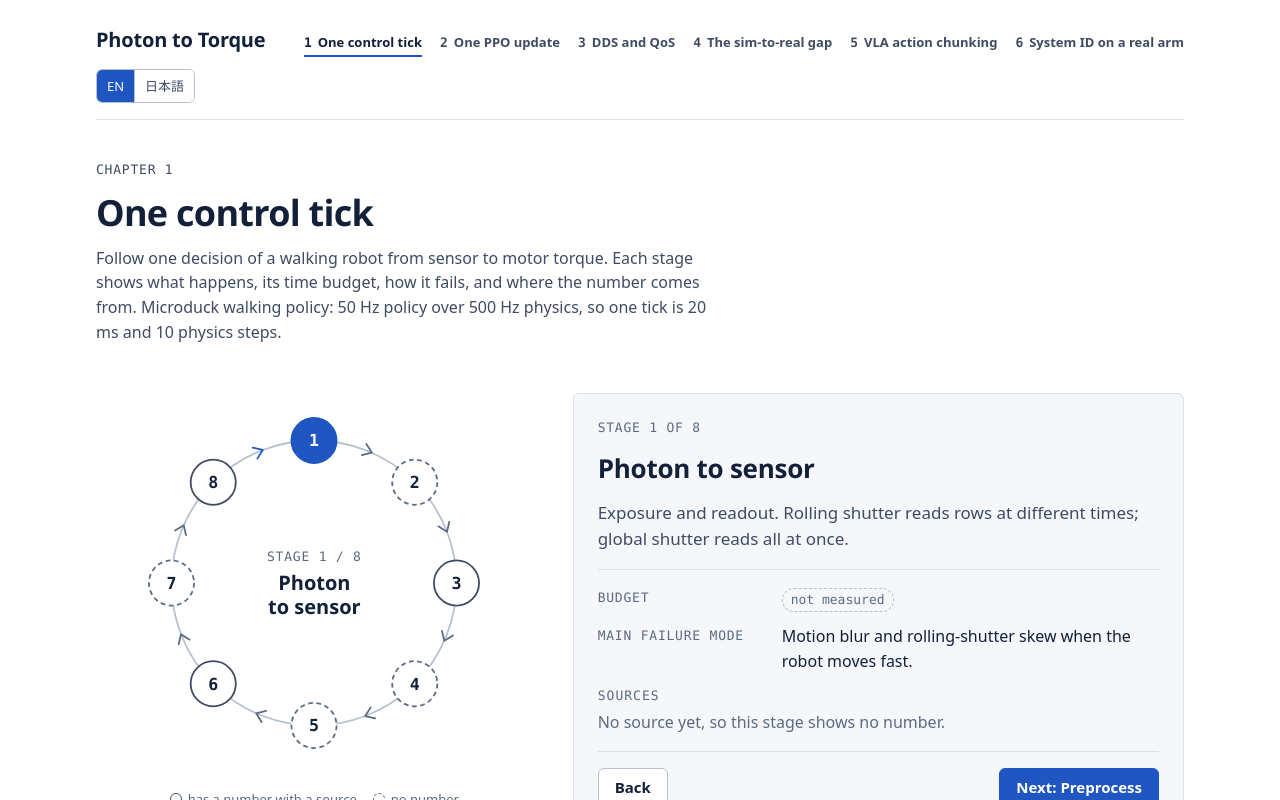
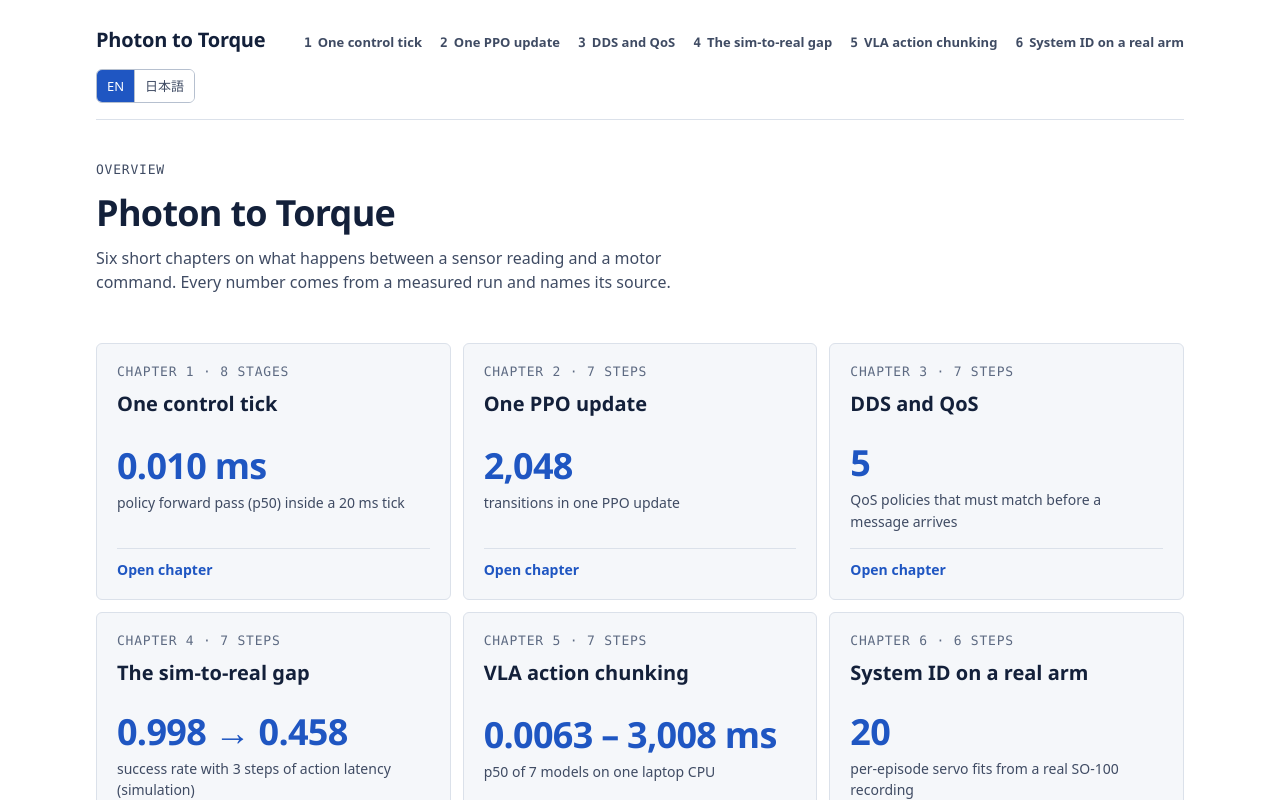
Before and after one commit to AungKaung1928/photon-to-torque, a React (Vite) app: page / in a window 1280 px wide. Shown: the top 800 px of the page. Built offline with nearby package versions, Linux system fonts and the light colour scheme.

Commit message:
Overview page at the site root: one card per chapter with its strongest measured number (EN/JA); site name links back to it; verify script and feature map cover it

```diff
--- a/src/App.tsx
+++ b/src/App.tsx
@@ -18,7 +18,9 @@ import { CONTENT, useContent } from './content'
 import type { Content } from './content'
 import { LangContext, initialLang, saveLang, useLang } from './i18n'
 import type { Lang } from './i18n'
-import { parseRoute, wrapIndex } from './lib/route'
+import { isHome, parseRoute, wrapIndex } from './lib/route'
+import { latency } from './data/latency'
+import { spread } from './data/spread'
 
 interface Chapter {
   n: number
@@ -31,6 +33,7 @@ interface Chapter {
   ringLabel: string
   loopNote: string
   intro: ReactNode
+  headline: { value: string; label: string } // the chapter's strongest sourced number, shown on the overview
   panels: () => ReactNode
 }
 
@@ -342,12 +345,22 @@ const UI = {
     chapters: 'Chapters',
     chapter: (n: number) => `Chapter ${n}`,
     language: 'Language',
+    overview: 'Overview',
+    tagline:
+      'Six short chapters on what happens between a sensor reading and a motor command. Every number comes from a measured run and names its source.',
+    start: 'Open chapter',
+    count: (n: number, unit: string) => `${n} ${unit.toLowerCase()}s`,
     foot: 'Every number on this page has a source. A stage without one says not measured.',
   },
   ja: {
     chapters: '章',
     chapter: (n: number) => `第 ${n} 章`,
     language: '表示言語',
+    overview: '全体図',
+    tagline:
+      'センサーの読み取りからモーター指令までに起きることを、6 つの短い章で追います。数値はすべて実測で、出典を示します。',
+    start: 'この章を開く',
+    count: (n: number, unit: string) => `${n} ${unit}`,
     foot: 'このページの数値にはすべて出典があります。出典のないステージは「未計測」と表示します。',
   },
 }
@@ -376,6 +389,7 @@ function chapters(lang: Lang, c: Content): Chapter[] {
           budget, how it fails, and where the number comes from. {c.tick.tick.example}
         </>
       ),
+      headline: { value: `${latency.find((r) => r.id === 'duck-py')!.p50Ms.toFixed(3)} ms`, label: ja ? 'ポリシーの順伝播 (p50)。制御ティックは 20 ms' : 'policy forward pass (p50) inside a 20 ms tick' },
       panels: TickPanels,
     },
     {
@@ -401,6 +415,7 @@ function chapters(lang: Lang, c: Content): Chapter[] {
           step shows the setting used, how it fails, and the source. {c.ppo.ppo.example}
         </>
       ),
+      headline: { value: (c.ppo.config.numEnvs * c.ppo.config.numSteps).toLocaleString('en-US'), label: ja ? 'PPO の更新 1 回に使う遷移数' : 'transitions in one PPO update' },
       panels: PpoPanels,
     },
     {
@@ -426,6 +441,7 @@ function chapters(lang: Lang, c: Content): Chapter[] {
           step. {c.dds.dds.example}
         </>
       ),
+      headline: { value: '5', label: ja ? 'メッセージが届く前に一致が必要な QoS ポリシーの数' : 'QoS policies that must match before a message arrives' },
       panels: DdsPanels,
     },
     {
@@ -451,6 +467,7 @@ function chapters(lang: Lang, c: Content): Chapter[] {
           simulated projects did, how the measurement fails, and the source. {c.sim2real.sim2real.example}
         </>
       ),
+      headline: { value: `${c.tick.latencyGap.rows[0].nominalTrained.success} → ${c.tick.latencyGap.rows[1].nominalTrained.success}`, label: ja ? '行動レイテンシ 3 ステップでの成功率 (シミュレーション)' : 'success rate with 3 steps of action latency (simulation)' },
       panels: Sim2RealPanels,
     },
     {
@@ -477,6 +494,7 @@ function chapters(lang: Lang, c: Content): Chapter[] {
           what it costs when the model is large. {c.vla.vla.example}
         </>
       ),
+      headline: { value: `${Math.min(...latency.map((r) => r.p50Ms))} – ${Math.max(...latency.map((r) => r.p50Ms)).toLocaleString('en-US')} ms`, label: ja ? `1 台のノート PC の CPU で計測した ${latency.length} モデルの p50` : `p50 of ${latency.length} models on one laptop CPU` },
       panels: VlaPanels,
     },
     {
@@ -500,6 +518,7 @@ function chapters(lang: Lang, c: Content): Chapter[] {
           Fit the simulated servo to a public recording of a real arm: which parameters the data pins down, which it does not, and whether the fit changes how a policy does. {c.sysid.sysid.example}
         </>
       ),
+      headline: { value: String(spread.length), label: ja ? '実機 SO-100 の記録から得たエピソードごとのサーボ同定' : 'per-episode servo fits from a real SO-100 recording' },
       panels: SysidPanels,
     },
   ]
@@ -510,7 +529,7 @@ const ROUTES = chapters('en', CONTENT.en)
 
 function parseHash() {
   const { ch, index } = parseRoute(window.location.hash, ROUTES)
-  return { n: ch.n, index }
+  return { n: ch.n, index, home: isHome(window.location.hash) }
 }
 
 function go(n: number, index: number) {
@@ -519,7 +538,7 @@ function go(n: number, index: number) {
 }
 
 export default function App() {
-  const [{ n, index }, setPos] = useState(parseHash)
+  const [{ n, index, home }, setPos] = useState(parseHash)
   const [lang, setLang] = useState<Lang>(initialLang)
   const list = chapters(lang, CONTENT[lang])
   const ch = list[n - 1]
@@ -532,6 +551,7 @@ export default function App() {
       const t = e.target as HTMLElement | null
       if (t && (t.isContentEditable || /^(INPUT|TEXTAREA|SELECT)$/.test(t.tagName))) return
       const now = parseHash()
+      if (now.home) return
       if (e.key === 'ArrowRight') go(now.n, now.index + 1)
       if (e.key === 'ArrowLeft') go(now.n, now.index - 1)
     }
@@ -544,9 +564,9 @@ export default function App() {
   }, [])
 
   useEffect(() => {
-    document.title = `${ch.title} · Photon to Torque`
+    document.title = home ? 'Photon to Torque' : `${ch.title} · Photon to Torque`
     document.documentElement.lang = lang
-  }, [ch.title, lang])
+  }, [ch.title, home, lang])
 
   const pick = (l: Lang) => {
     setLang(l)
@@ -561,18 +581,20 @@ export default function App() {
     const ol = strip.current
     const link = ol?.querySelector<HTMLElement>('[aria-current="page"]')
     if (ol && link) ol.scrollLeft = link.offsetLeft - ol.offsetLeft - 16
-  }, [ch.n, lang])
+  }, [ch.n, home, lang])
 
   return (
     <LangContext.Provider value={lang}>
       <div className="page">
         <header className="masthead">
-          <p className="brand">Photon to Torque</p>
+          <a id="home-link" className="brand" href="#/" aria-current={home ? 'page' : undefined}>
+            Photon to Torque
+          </a>
           <nav aria-label={ui.chapters}>
             <ol className="chapters" ref={strip}>
               {list.map((c) => (
                 <li key={c.n} className="ready">
-                  <a id={`chapter-${c.n}`} href={`#/${c.route}/1`} aria-current={c.n === ch.n ? 'page' : undefined}>
+                  <a id={`chapter-${c.n}`} href={`#/${c.route}/1`} aria-current={!home && c.n === ch.n ? 'page' : undefined}>
                     <span className="ch-n">{c.n}</span> <span className="ch-title">{c.title}</span>
                   </a>
                 </li>
@@ -589,6 +611,30 @@ export default function App() {
           </div>
         </header>
 
+        {home ? (
+          <main>
+            <section className="intro">
+              <p className="eyebrow">{ui.overview}</p>
+              <h1>Photon to Torque</h1>
+              <p>{ui.tagline}</p>
+            </section>
+            <ol className="overview">
+              {list.map((c) => (
+                <li key={c.n}>
+                  <a id={`card-${c.route}`} href={`#/${c.route}/1`}>
+                    <span className="eyebrow">
+                      {ui.chapter(c.n)} · {ui.count(c.stages.length, c.unit)}
+                    </span>
+                    <span className="ov-title">{c.title}</span>
+                    <span className="ov-value">{c.headline.value}</span>
+                    <span className="ov-label">{c.headline.label}</span>
+                    <span className="ov-go">{ui.start}</span>
+                  </a>
+                </li>
+              ))}
+            </ol>
+          </main>
+        ) : (
           <main>
             <section className="intro">
               <p className="eyebrow">{ui.chapter(ch.n)}</p>
@@ -619,6 +665,7 @@ export default function App() {
 
             <Panels />
           </main>
+        )}
 
         <footer className="foot">
           <p>{ui.foot}</p>
--- a/src/index.css
+++ b/src/index.css
@@ -1545,3 +1545,61 @@ li.bad .r-tag {
     flex: none;
   }
 }
+
+/* Overview: one sheet row per chapter, its strongest measured number in the largest type. */
+.brand {
+  color: var(--ink);
+  text-decoration: none;
+}
+.overview {
+  list-style: none;
+  margin: 0;
+  padding: 0;
+  display: grid;
+  grid-template-columns: repeat(auto-fill, minmax(min(100%, 320px), 1fr));
+  gap: 12px;
+}
+.overview a {
+  height: 100%;
+  display: grid;
+  grid-template-rows: auto auto 1fr auto auto;
+  gap: 6px;
+  padding: 18px 20px;
+  background: var(--surface);
+  border: 1px solid var(--hairline);
+  border-radius: var(--radius);
+  color: var(--ink);
+  text-decoration: none;
+}
+.overview a:hover {
+  border-color: var(--accent);
+}
+.ov-title {
+  font-family: var(--font-display);
+  font-size: var(--step-1);
+  font-weight: 600;
+}
+.ov-value {
+  align-self: end;
+  margin-top: 18px;
+  font-family: var(--font-display);
+  font-size: var(--step-3);
+  font-weight: 600;
+  letter-spacing: -0.02em;
+  line-height: 1.1;
+  font-variant-numeric: tabular-nums;
+  color: var(--accent);
+}
+.ov-label {
+  min-height: 2.9em; /* two lines, so the numbers of one row share a baseline */
+  font-size: 0.875rem;
+  color: var(--ink-2);
+}
+.ov-go {
+  margin-top: 10px;
+  padding-top: 10px;
+  border-top: 1px solid var(--hairline);
+  font-size: 0.875rem;
+  font-weight: 600;
+  color: var(--accent);
+}
--- a/src/lib/route.ts
+++ b/src/lib/route.ts
@@ -11,6 +11,11 @@ export function parseRoute<C extends RouteChapter>(hash: string, chapters: reado
   return { ch, index: n >= 1 && n <= ch.stages.length ? n - 1 : 0 }
 }
 
+// An empty hash is the overview page; every other hash is a chapter step.
+export function isHome(hash: string): boolean {
+  return hash === '' || hash === '#' || hash === '#/'
+}
+
 // Stepping past either end wraps around the ring.
 export function wrapIndex(index: number, len: number): number {
   return ((index % len) + len) % len
```
Also changed, not shown: scripts/verify.mjs (+12 -0 lines), 2 other files (tests, documents, lock files or other folders). Lines whose indentation alone changed are shown as unchanged.
